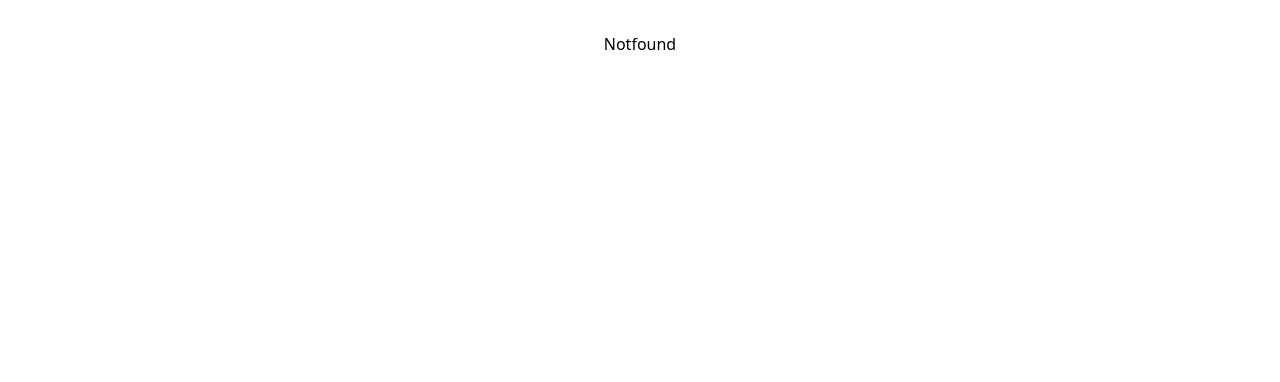
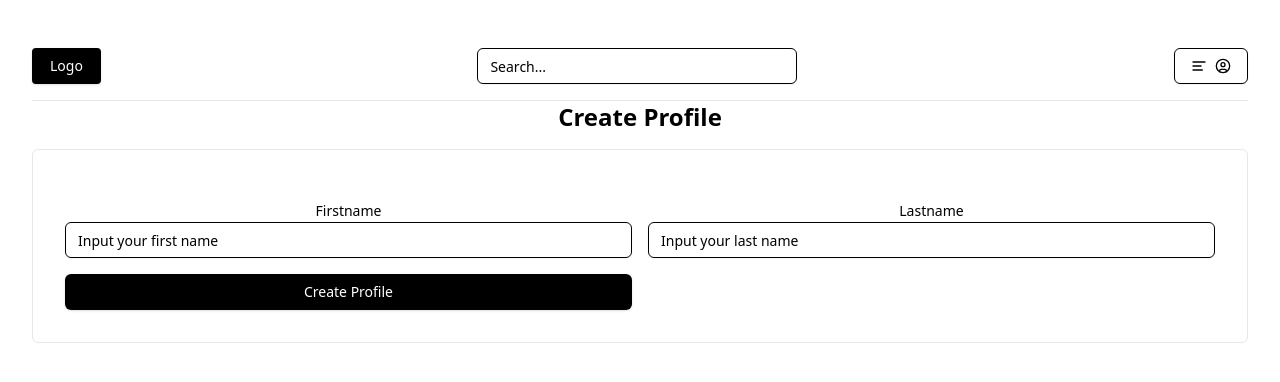
Before and after one commit to 1st-Nontawat/Camping, a React (Vite) app in the folder client/: page /user/profile in a window 1280 px wide. Shown: the top 382 px of the page. Built offline with nearby package versions, Linux system fonts and the light colour scheme.

Commit message:
Edit Form Profile

```diff
--- a/client/package.json
+++ b/client/package.json
@@ -16,6 +16,7 @@
     "@radix-ui/react-label": "^2.1.7",
     "@radix-ui/react-select": "^2.2.5",
     "@radix-ui/react-slot": "^1.2.3",
+    "axios": "^1.11.0",
     "class-variance-authority": "^0.7.1",
     "clsx": "^2.1.1",
     "lucide-react": "^0.525.0",
--- /dev/null
+++ b/client/src/pages/user/profile.jsx
@@ -0,0 +1,55 @@
+import { useForm } from "react-hook-form";
+import FormInputs from "@/components/form/FormInputs";
+import Buttons from "@/components/form/Buttons";
+import axios from "axios";
+
+const Profile = () => {
+  const { register, handleSubmit, formState } = useForm();
+  const { errors, isSubmitting } = formState;
+
+  const onSubmit = async (data) => {
+    await new Promise((resolve) => setTimeout(resolve, 3000));
+    console.log(data);
+    await axios
+      .post("http://localhost:5000/api/profile", data)
+      .then((res) => {
+        console.log(res.data);
+      })
+      .catch((err) => {
+        console.error(err.response.data);
+      });
+  };
+
+  return (
+    <section>
+      <h1 className="capitalize text-2xl font-semibold mb-4">Create Profile</h1>
+      <div className="border p-8 rounded-md">
+        <form onSubmit={handleSubmit(onSubmit)}>
+          <div className="grid md:grid-cols-2 gap-4 mt-4">
+            <FormInputs
+              register={register}
+              name="firstname"
+              type="text"
+              placeholder="Input your first name"
+              errors={errors}
+            />
+            <FormInputs
+              register={register}
+              name="lastname"
+              type="text"
+              placeholder="Input your last name"
+              errors={errors}
+            />
+            <Buttons
+              text="Create Profile"
+              isPending={isSubmitting}
+              type="submit"
+            />
+          </div>
+        </form>
+      </div>
+    </section>
+  );
+};
+
+export default Profile;
--- a/client/src/routes/AppRoutes.jsx
+++ b/client/src/routes/AppRoutes.jsx
@@ -6,7 +6,8 @@ import Notfound from "@/pages/Notfound";
 import { BrowserRouter, Routes, Route, Outlet } from "react-router-dom";
 import Layout from "@/layouts/Layout";
 import LayoutAdmin from "@/layouts/LayoutAdmin";
-import Camping from "@/pages/Admin/Camping"; // Ensure this path is correct
+import Camping from "@/pages/Admin/Camping";
+import Profile from "@/pages/user/Profile";
 
 
 const AppRoutes = () => {
@@ -19,6 +20,12 @@ const AppRoutes = () => {
             <Route path="/" element={<Home />} />
             <Route path="/about" element={<About />} />
         </Route>
+
+
+        { /* Private User*/ }
+        <Route path="user" element={<Layout />} >
+          <Route path="profile" element={<Profile />} />
+          </Route>
 
         { /* Private */ }
         <Route path="admin" element={<LayoutAdmin />} >
--- a/client/src/utils/link.jsx
+++ b/client/src/utils/link.jsx
@@ -1,5 +1,6 @@
 
 export const links = [
+    { href: "/user/profile", label: "My Profile" },
     { href: "/", label: "Home" },
     { href: "/about", label: "About" },
     { href: "/admin/camping", label: "Camping" }
```
Also changed, not shown: 2 other files (tests, documents, lock files or other folders).
